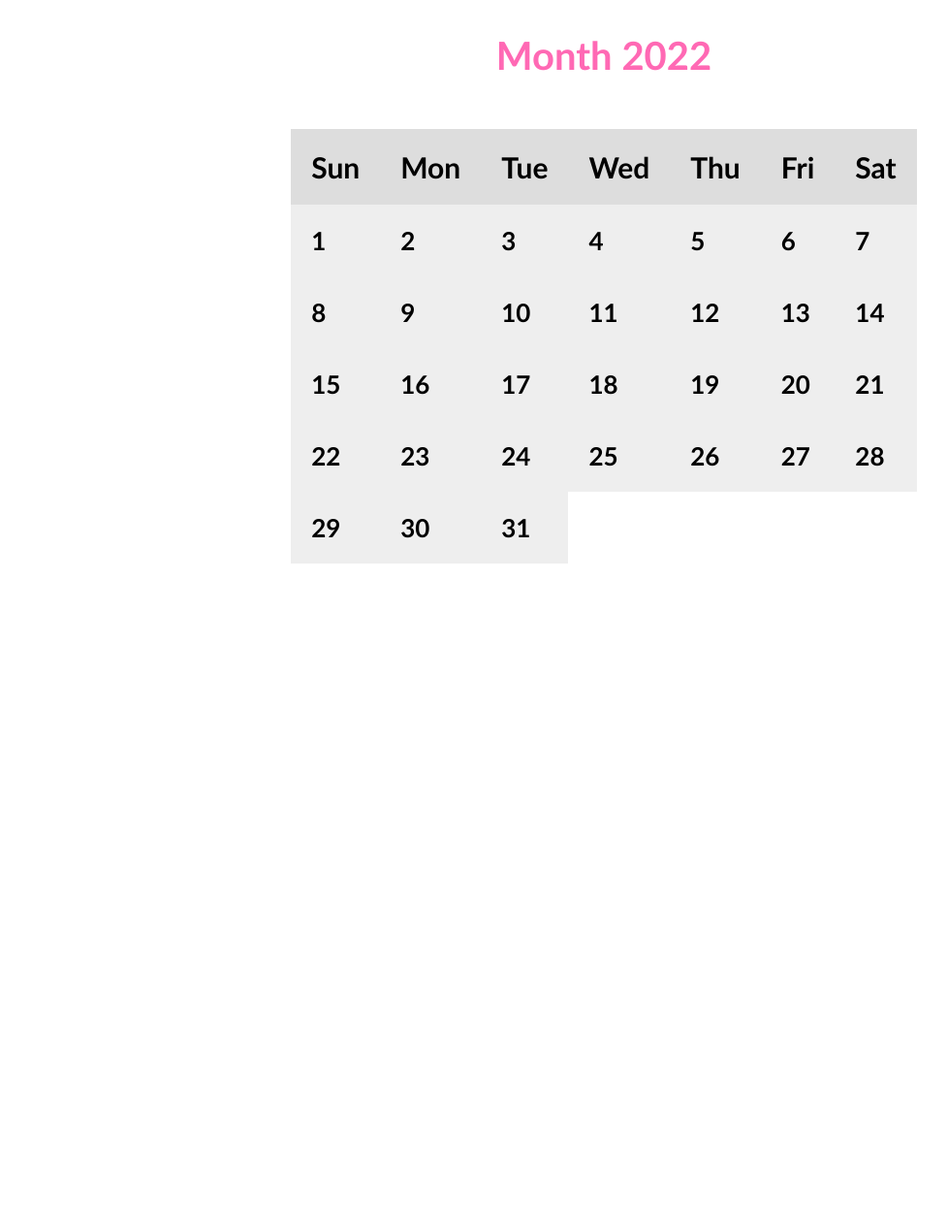
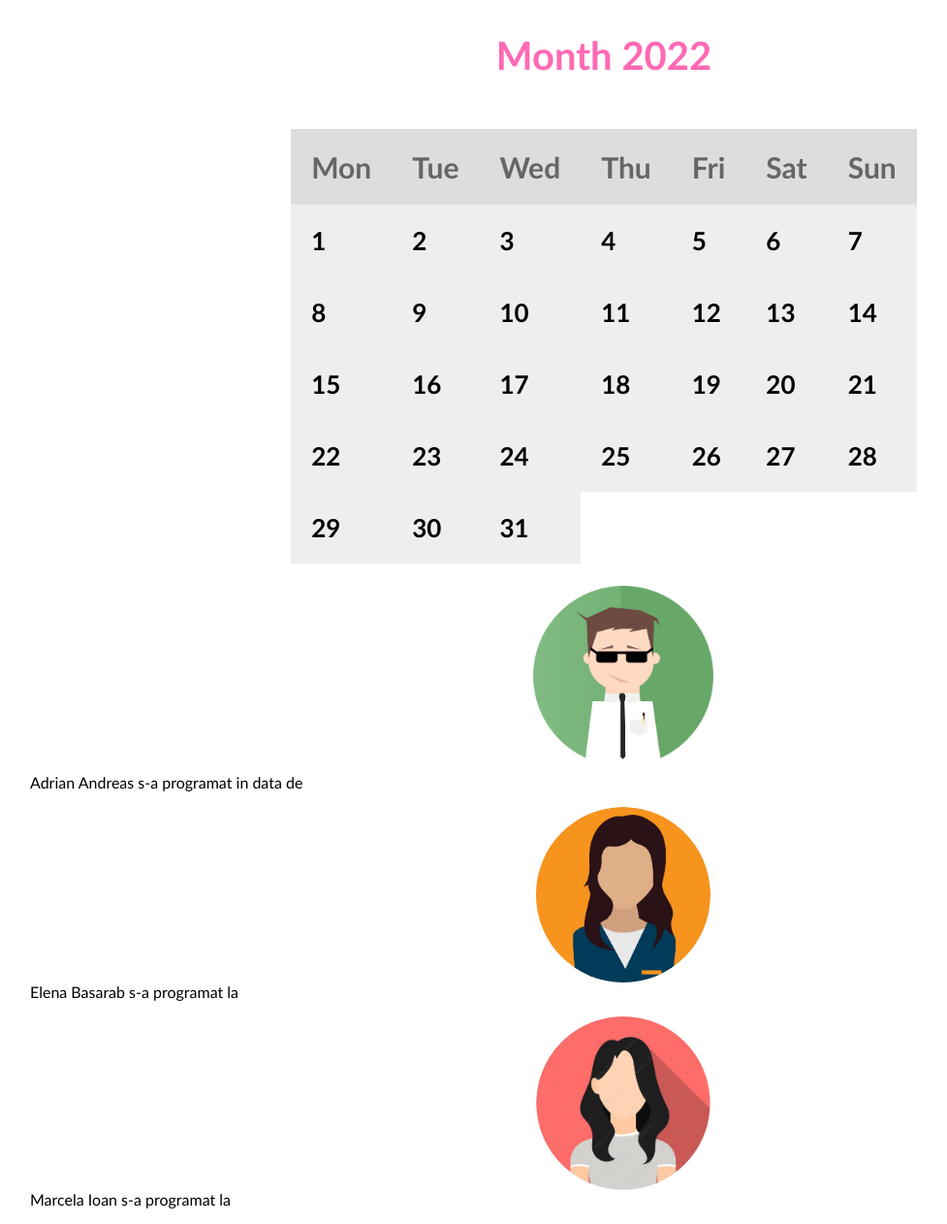
Before and after one commit to Beatriky/Project1, a PHP site: page / in a window 1280 px wide. Shown: the whole page at 97% size, without its empty margins (17-994 px from the left). Before the commit the page ends 581 px from the top, so only its background shows below. Run offline with PHP 8.4, Linux system fonts and the light colour scheme.

Commit message:
schimbam tot

```diff
--- a/index.html
+++ b/index.html
@@ -14,7 +14,7 @@
 <h2 align="center" style="color: hotpink;">
     Month 2022
 </h2>
-<br />
+<br/>
 
 <table bgcolor="lightgrey" align="center"
        cellspacing="21" cellpadding="21">
@@ -23,13 +23,13 @@
     </caption>
     <thead>
     <tr class="weekdays">
-        <th>Sun</th>
         <th>Mon</th>
         <th>Tue</th>
         <th>Wed</th>
         <th>Thu</th>
         <th>Fri</th>
         <th>Sat</th>
+        <th>Sun</th>
     </tr>
     </thead>
 
@@ -37,11 +37,13 @@
     <tr>
 
     <tr class="days">
+
         <td id="1" onclick="onClickDay(this.id)">1</td>
         <td id="2" onclick="onClickDay(this.id)">2</td>
         <td id="3" onclick="onClickDay(this.id)">3</td>
         <td id="4" onclick="onClickDay(this.id)">4</td>
         <td id="5" onclick="onClickDay(this.id)">5</td>
+
         <td id="6" onclick="onClickDay(this.id)">6</td>
         <td id="7" onclick="onClickDay(this.id)">7</td>
 
@@ -85,11 +87,43 @@
     </tbody>
 </table>
 
+<section>
+
+    <ul style="list-style-type:none;">
+        <li>
+            <picture>
+                <source media="(min-width:300px)" srcset="icon2.png">
+                <img class="img" src="icon2.png" alt="User" style="width:200px;">
+            </picture>
+            Adrian Andreas s-a programat in data de
+        </li>
+    </ul>
+    <ul>
+    <li>
+        <picture>
+            <source media="(min-width:100)" srcset="icon1.jpg">
+            <img class="img" src="icon1.jpg" alt="User2" style="width:180px;">
+        </picture>
+            Elena Basarab s-a programat la
+    </li>
+    </ul>
+    <ul>
+        <li>
+            <picture>
+                <source media="(min-width:100)" srcset="icon3.jpg">
+                <img class="img" src="icon3.jpg" alt="User3" style="width:180px;">
+            </picture>
+
+             Marcela Ioan s-a programat la
+        </li>
+    </ul>
+</section>
 </body>
 
 <script type="text/javascript">
     function onClickDay(id) {
-        alert("Day:  " + id);}
+        alert("Day:  " + id);
+    }
 </script>
 
 </html>
--- a/style.css
+++ b/style.css
@@ -41,6 +41,7 @@ h2{
     margin: 0;
     padding: 10px 0;
     background-color:#ddd;
+    color: #666;
     font-size: 30px;
 }
 
@@ -91,3 +92,11 @@ th, td {
 tbody{
     z-index: 1;
 }
+
+.img {
+    border-radius: 50%;
+    width: 200px;
+    display: block;
+    margin-left: auto;
+    margin-right: auto;
+}
```
Also changed, not shown: icon1.jpg (added), icon2.png (added), icon3.jpg (added).
